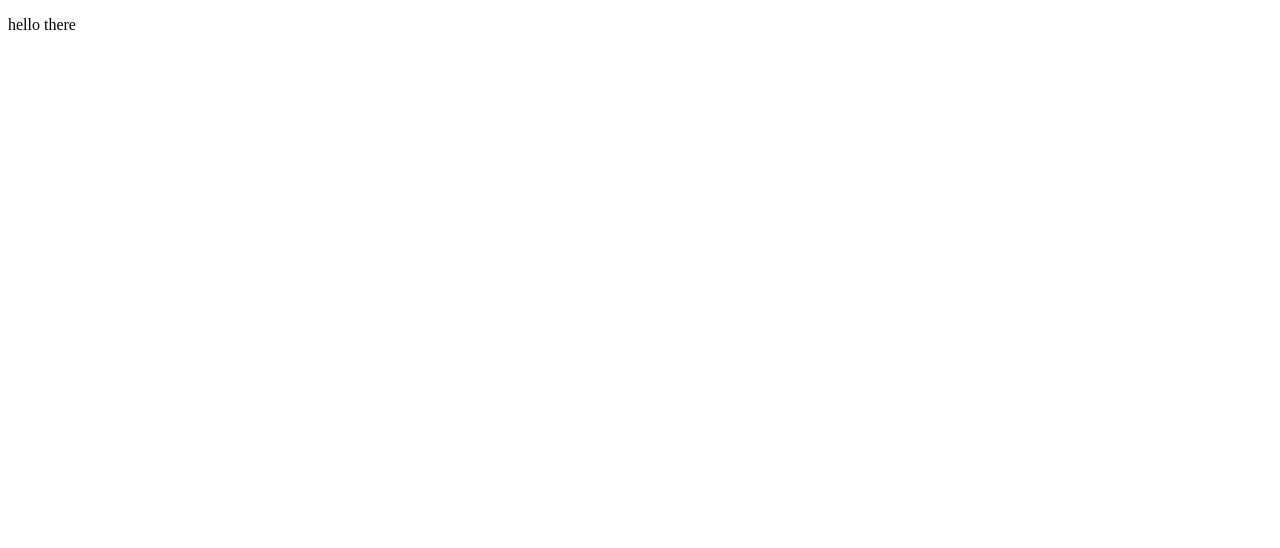
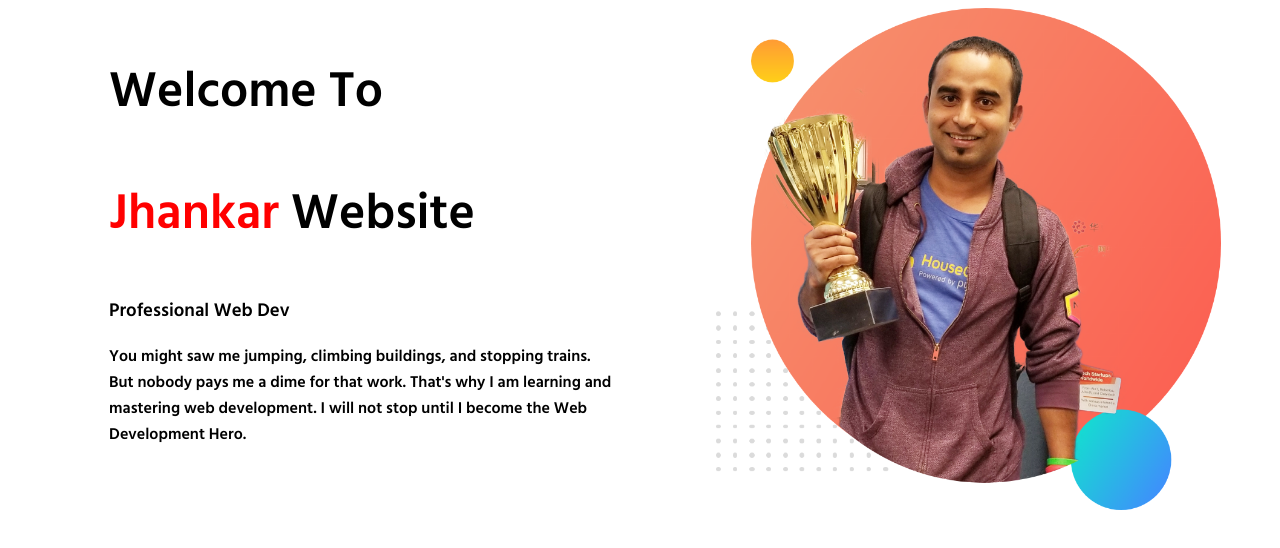
Before and after one commit to KasherBori/portfolio-demo1, a plain HTML site: page index.html in a window 1280 px wide. Drawn offline with Linux system fonts and the light colour scheme.

Commit message:
added style

```diff
--- a/index.html
+++ b/index.html
@@ -4,8 +4,25 @@
     <meta charset="UTF-8">
     <meta name="viewport" content="width=device-width, initial-scale=1.0">
     <title>jhankar Mahbub</title>
+    <link rel="preconnect" href="https://fonts.gstatic.com">
+    <link href="https://fonts.googleapis.com/css2?family=Hind+Siliguri:wght@600&display=swap" rel="stylesheet">
+    <link rel="stylesheet" href="style.css">
 </head>
 <body>
-    <p>hello there</p>
+
+    <section>
+        <div class="xyz">
+            <h1>Welcome To</h1>
+            <h1><span class="name-highlight">Jhankar</span> Website</h1>
+            <h3>Professional Web Dev</h3>
+            <p>You might saw me jumping, climbing buildings, and stopping trains. But nobody pays me a dime for that work. That's why I am learning and mastering web development. I will not stop until I become the Web Development Hero.</p>
+        </div>
+        <div class="xyz">
+            <img src="images/jhankar.png" alt="">
+        </div>
+
+    </section>
+
+
 </body>
 </html>
--- /dev/null
+++ b/style.css
@@ -0,0 +1,18 @@
+body{
+    font-family: 'Hind Siliguri', sans-serif;
+}
+h1{
+    font-size:50px;
+}
+.name-highlight{
+    color: red;
+}
+.xyz{
+    width: 40%;
+    float: left;
+    margin-left: 5%;
+    padding-left: 3%;
+}
+.xyz img{
+    width: 100%;
+}
```
